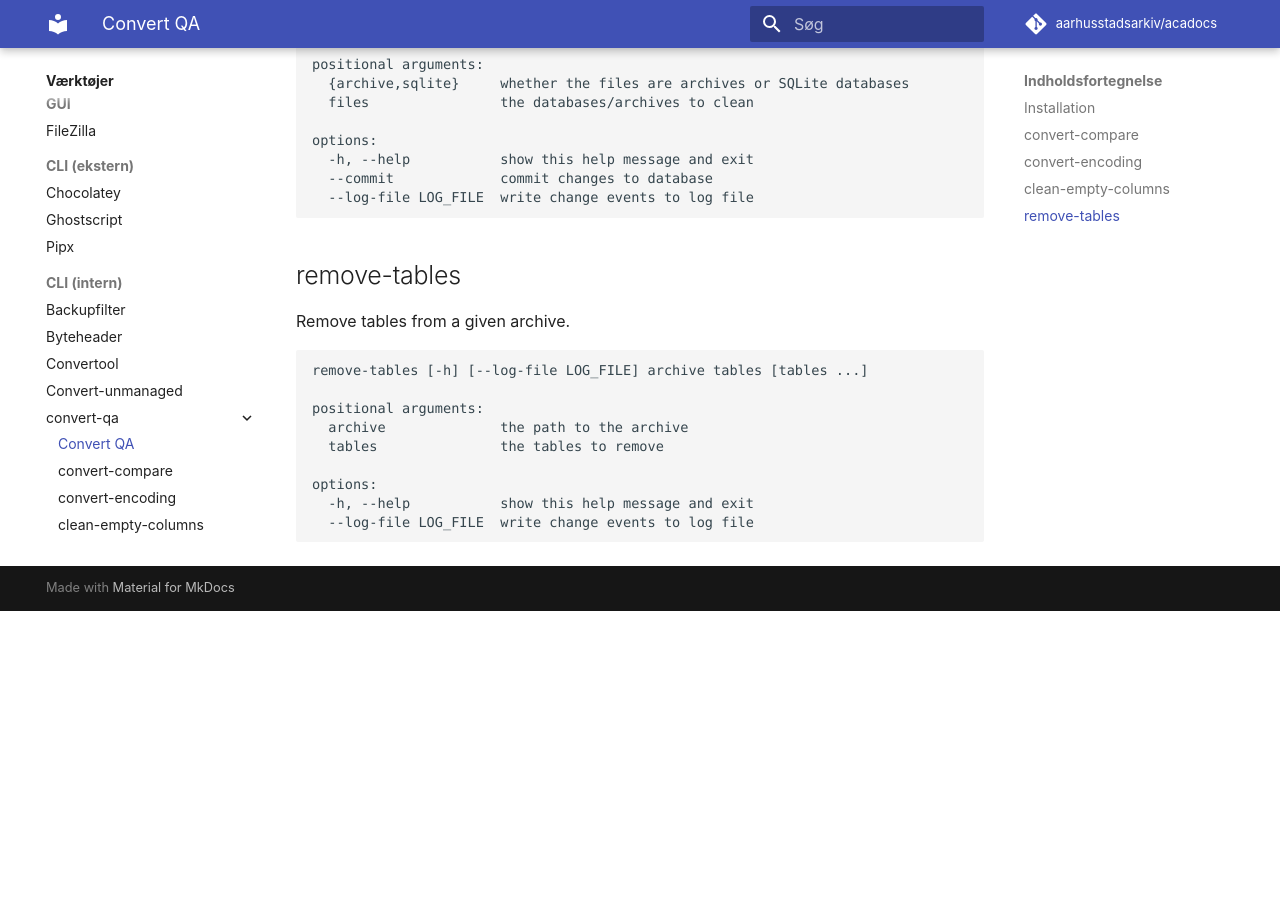
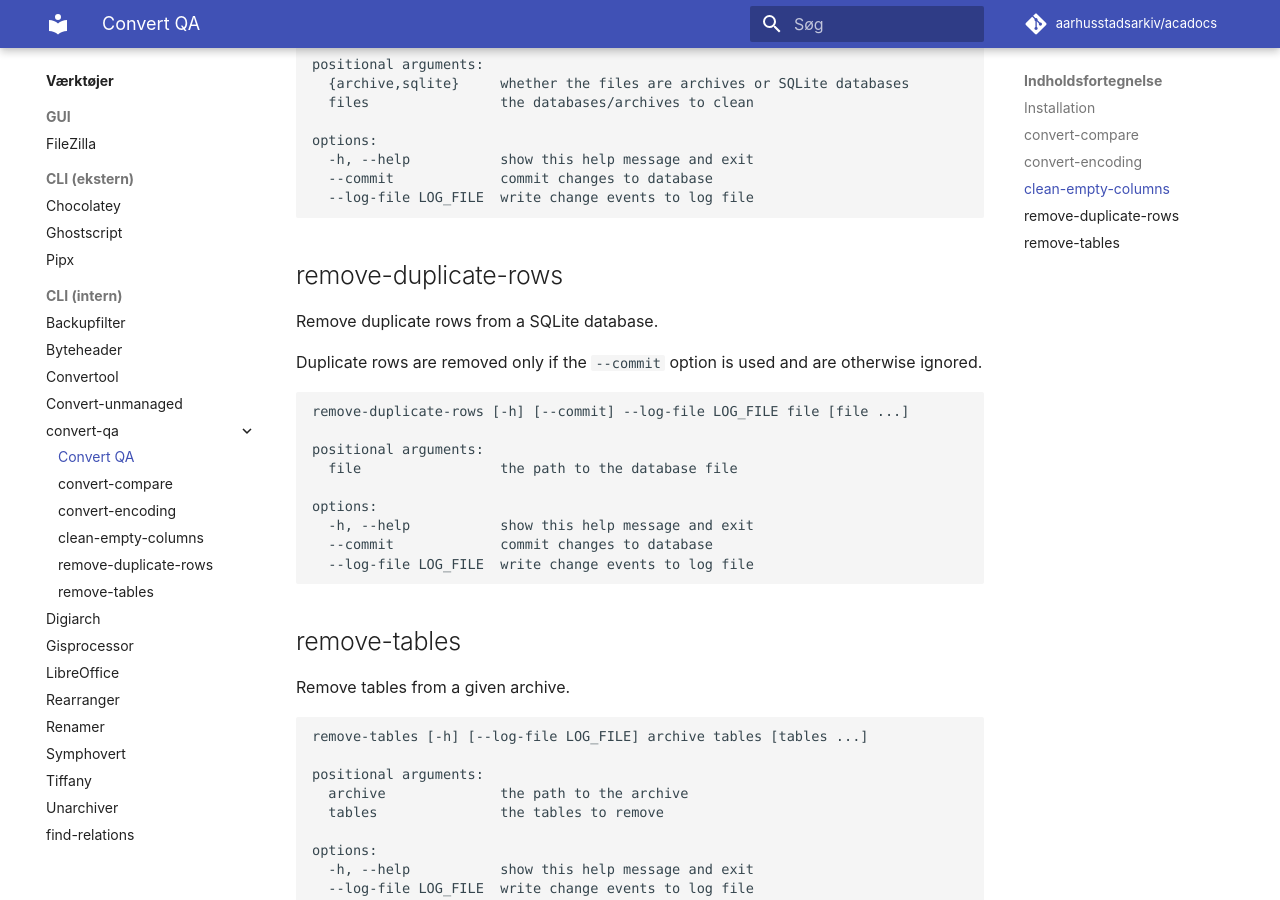
Before and after one commit to aarhusstadsarkiv/acadocs, an MkDocs documentation site: the page built from docs/tools/convert-qa.md, in a window 1280 px wide and 900 px high, scrolled down 1525 px. Built offline with MkDocs 1.6.1 and Material for MkDocs 9.7.7, drawn with Linux system fonts in a browser that asks for light colours; comment, search, counter and statistics services are not loaded; before the commit the page ends 2136 px from its top, so only the background shows below that.

Commit message:
docs/tools - update convert-qa documentation

````diff
--- a/docs/tools/convert-qa.md
+++ b/docs/tools/convert-qa.md
@@ -69,6 +69,24 @@ options:
   --log-file LOG_FILE  write change events to log file
 ```
 
+## remove-duplicate-rows
+
+Remove duplicate rows from a SQLite database.
+
+Duplicate rows are removed only if the `--commit` option is used and are otherwise ignored.
+
+```
+remove-duplicate-rows [-h] [--commit] --log-file LOG_FILE file [file ...]
+
+positional arguments:
+  file                 the path to the database file
+
+options:
+  -h, --help           show this help message and exit
+  --commit             commit changes to database
+  --log-file LOG_FILE  write change events to log file
+```
+
 ## remove-tables
 
 Remove tables from a given archive.
--- a/mkdocs.yml
+++ b/mkdocs.yml
@@ -56,6 +56,7 @@ nav:
           - convert-compare: tools/convert-qa#convert-compare
           - convert-encoding: tools/convert-qa#convert-encoding
           - clean-empty-columns: tools/convert-qa#clean-empty-columns
+          - remove-duplicate-rows: tools/convert-qa#remove-duplicate-rows
           - remove-tables: tools/convert-qa#remove-tables
       - Digiarch: tools/digiarch.md
       - Gisprocessor: tools/gis_processor.md
````
